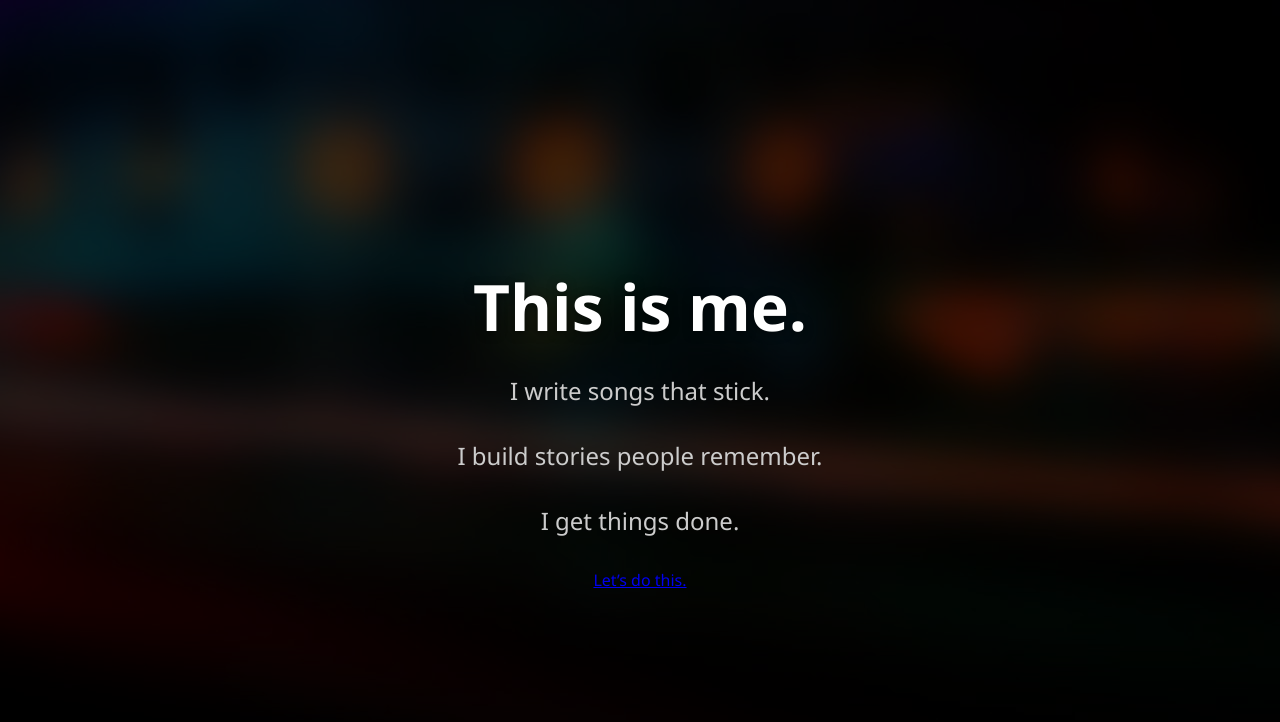
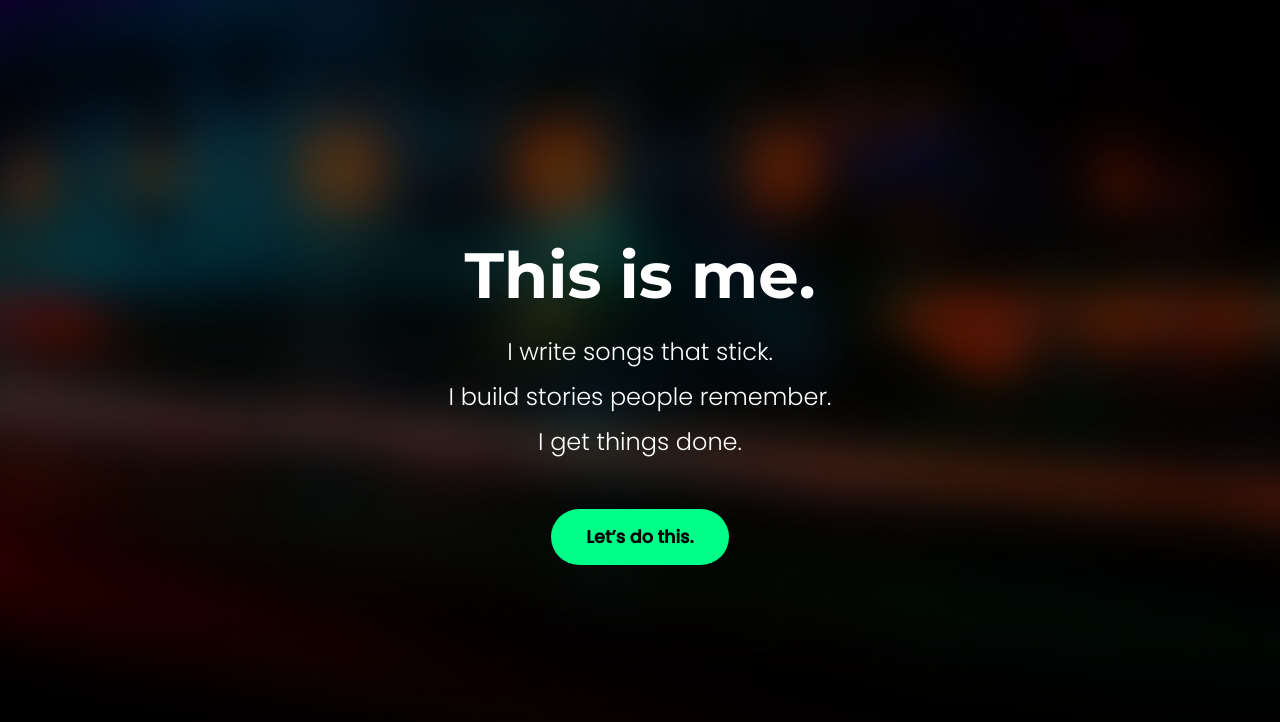
Before and after one commit to Denizzle/Alic.se, a plain HTML site: page index.html in a window 1280 px wide. Drawn offline with Linux system fonts and the light colour scheme.

Commit message:
Update style.css

```diff
--- a/style.css
+++ b/style.css
@@ -1,75 +1,74 @@
-body {
+/* Reset/standard */
+* {
   margin: 0;
-  font-family: 'Segoe UI', Tahoma, Geneva, Verdana, sans-serif;
-  background-color: #0a0a0a;
-  color: #fff;
+  padding: 0;
+  box-sizing: border-box;
 }
 
-header {
-  display: flex;
-  justify-content: center;
-  align-items: center;
-  padding: 1rem 0;
-  background-color: #0a0a0a;
+body {
+  font-family: 'Poppins', sans-serif;
+  background-color: #111;
+  color: #fff;
+  height: 100vh;
 }
 
-.logo {
-  width: 100px;
-  height: auto;
-  filter: drop-shadow(0 0 5px rgba(255, 255, 255, 0.3));
-}
-
-/* HERO SEKTION */
+/* Hero */
 .hero {
-  position: relative;
+  background-image: url("hero-bg.jpg");
+  background-size: cover;
+  background-position: center;
+  background-repeat: no-repeat;
   height: 100vh;
-  width: 100%;
-  background: url("hero-bg.jpg") center center / cover no-repeat;
   display: flex;
+  align-items: center;
   justify-content: center;
-  align-items: center;
+  text-align: center;
+  padding: 40px;
 }
 
 .hero::before {
   content: "";
   position: absolute;
-  top: 0;
-  left: 0;
-  height: 100%;
-  width: 100%;
-  background: rgba(0, 0, 0, 0.7); /* Mörk overlay */
+  top: 0; left: 0;
+  width: 100%; height: 100%;
+  background: rgba(0, 0, 0, 0.6);
   z-index: 0;
 }
 
 .hero-content {
   position: relative;
   z-index: 1;
-  text-align: center;
-  padding: 2rem;
+  max-width: 800px;
 }
 
-.hero h1 {
+.hero-content h1 {
   font-size: 4rem;
-  margin-bottom: 1rem;
-  color: #ffffff;
-  text-shadow: 0 2px 10px rgba(0, 0, 0, 0.5);
+  font-weight: 700;
+  font-family: 'Montserrat', sans-serif;
+  margin-bottom: 20px;
 }
 
-.hero p {
+.hero-content p {
   font-size: 1.5rem;
-  margin-bottom: 2rem;
-  color: #ccc;
+  font-weight: 300;
+  margin: 10px 0;
 }
 
-.hero-nav a {
-  color: #00ff99;
+.cta-button {
+  display: inline-block;
+  margin-top: 40px;
+  padding: 15px 35px;
+  background: #00ff88;
+  color: #000;
+  font-weight: 700;
+  font-size: 1.1rem;
+  border: none;
+  border-radius: 30px;
   text-decoration: none;
-  margin: 0 1rem;
-  font-weight: bold;
-  font-size: 1.2rem;
-  transition: color 0.3s ease;
+  transition: all 0.3s ease;
 }
 
-.hero-nav a:hover {
-  color: #ffffff;
+.cta-button:hover {
+  background: #00cc6a;
+  transform: scale(1.05);
 }
```
